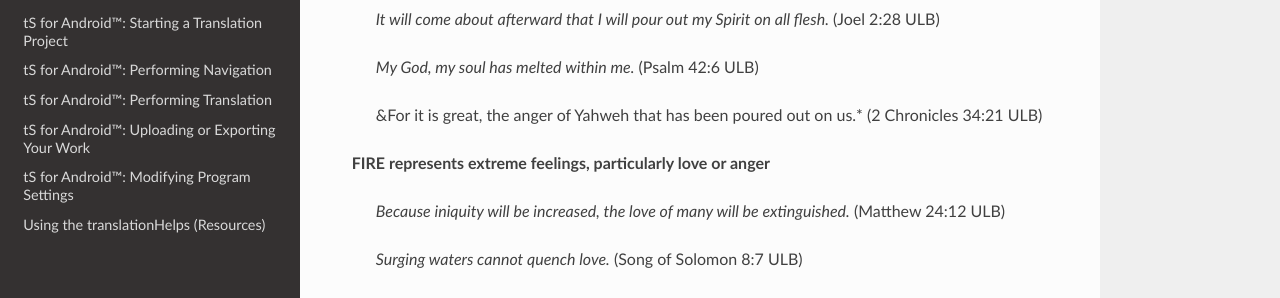
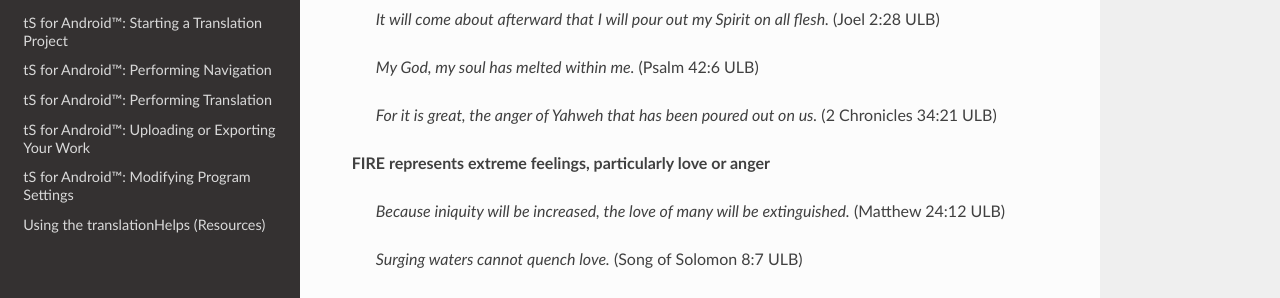
Before and after one commit to unfoldingWord-dev/translationStudio-Info, a Sphinx documentation site: the page built from docs/BiblicalImageryNatural.rst, in a window 1280 px wide and 900 px high, scrolled down 936 px. Shown: the part 152-450 px from the top of the window. Built offline with Sphinx 7.4.7 and the Read the Docs theme 2.0.0, drawn with Linux system fonts in a browser that asks for light colours; pages that are not in the unit, such as notebooks, are missing from menus.

```diff
--- a/docs/BiblicalImageryNatural.rst
+++ b/docs/BiblicalImageryNatural.rst
@@ -39,7 +39,7 @@ Some images from the Bible involving natural phenomena are listed below. The wor
 
   *My God, my soul has melted within me.* (Psalm 42:6 ULB)
 
-  &For it is great, the anger of Yahweh that has been poured out on us.* (2 Chronicles 34:21 ULB)
+  *For it is great, the anger of Yahweh that has been poured out on us.* (2 Chronicles 34:21 ULB)
 
 **FIRE represents extreme feelings, particularly love or anger**
 
```
